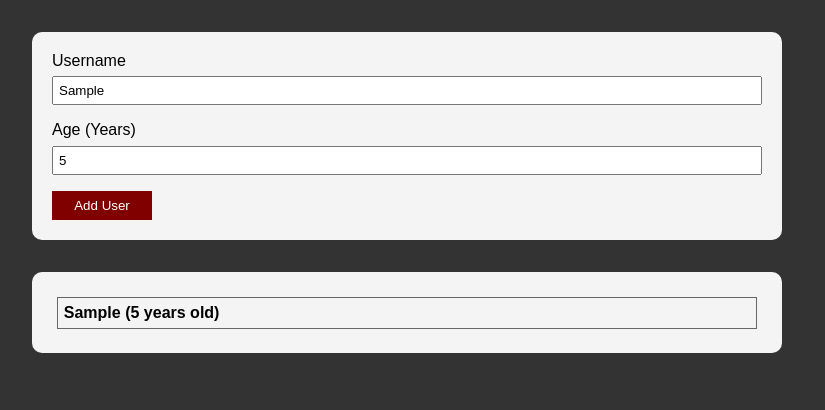
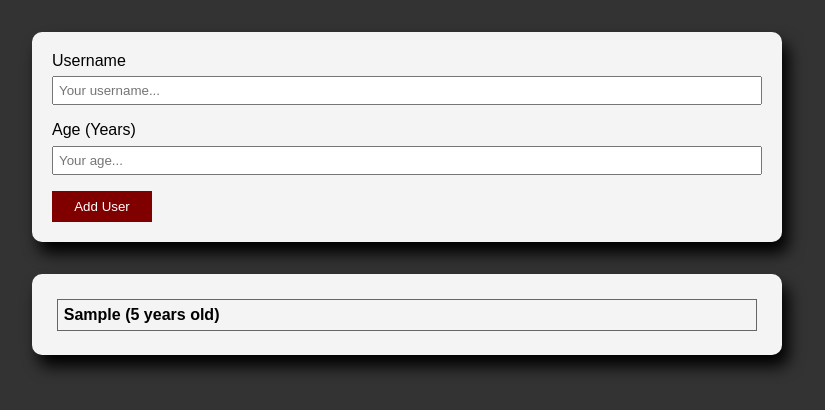
Before and after one commit to AndrewJacobVlietstra/React, a React (Create React App) app in the folder 02-add-users-project/: page / in a window 1280 px wide. Both pictures are taken after typing "Sample", "5" into the empty fields and a click on the button "Add User". Shown: the top 410 px of the page, without its empty margins (233-1058 px from the left). Built offline with nearby package versions, Linux system fonts and the light colour scheme.

Commit message:
finally got my components to work properly and lifted state correctly

```diff
--- a/02-add-users-project/src/App.js
+++ b/02-add-users-project/src/App.js
@@ -1,13 +1,27 @@
-import React from "react";
+import React, { useState } from "react";
 import InputForm from "./Components/InputForm/InputForm";
-// import UserList from "./Components/UserList/UserList";
+import UserList from "./Components/UserList/UserList";
 
 function App() {
 
+  const [users, setUsers] = useState([
+    // { userName: "Andrew", userAge: 25 },
+    // { userName: "Evan", userAge: 22 },
+    // { userName: "Miranda", userAge: 25 },
+  ]);
+
+  const addUserHandler = (uName, uAge) => {
+    setUsers((prevUsers) => {
+      return [...prevUsers, {userName: uName, userAge: uAge, userID: Math.random().toString()}];
+    });
+  };
+
+  // Give InputForm functionality to set new array of user objects and preserve state of previous users
+  // Give UserList the updated array of user objects to render to screen
   return (
     <>
-      <InputForm />
-      {/* <UserList savedUser={savedUser}/> */}
+      <InputForm users={users} onAddUser={addUserHandler}/>
+      <UserList users={users}/>
     </>
   );
 }
--- /dev/null
+++ b/02-add-users-project/src/Components/Card/Card.css
@@ -0,0 +1,8 @@
+.card {
+    background-color: #f4f4f4;
+    width: 750px;
+    height: auto;
+    margin: 2rem auto;
+    border-radius: 10px;
+    box-shadow: .4rem .7rem 1rem #000;
+}
--- /dev/null
+++ b/02-add-users-project/src/Components/Card/Card.js
@@ -0,0 +1,10 @@
+import React from 'react'
+import './Card.css';
+
+function Card({users, children}) {
+    return (
+        <div className={`card`} >{children}</div> // children will put everything between the card component its wrapped around
+    )
+}
+
+export default Card
--- a/02-add-users-project/src/Components/InputForm/InputForm.css
+++ b/02-add-users-project/src/Components/InputForm/InputForm.css
@@ -1,12 +1,7 @@
 .formClass {
     display: flex;
     flex-direction: column;
-    background-color: #f4f4f4;
-    width: 750px;
-    height: auto;
-    margin: 2rem auto;
     padding: 20px;
-    border-radius: 10px;
 }
 
 .formInput {
@@ -17,9 +12,18 @@
 
 .formButton {
     background-color: maroon;
+    border: 1px solid transparent;
     color: #fff;
     width: 100px;
-    border: none;
     padding: 7px;
     cursor: pointer;
+    transition: all .25s;
 }
+
+.formButton:hover {background-color: rgb(172, 1, 1);}
+
+.formButton:active {
+    background-color: rgba(172, 1, 1, 0);
+    color: black;
+    border: 1px solid black;
+}
--- a/02-add-users-project/src/Components/InputForm/InputForm.js
+++ b/02-add-users-project/src/Components/InputForm/InputForm.js
@@ -1,13 +1,8 @@
 import React, { useState } from 'react'
 import './InputForm.css';
-import '../UserList/UserList.css';
+import Card from '../Card/Card';
 
-function InputForm() {
-
-    const [users, setUsers] = useState([
-        // {userName: 'Andrew', userAge: 25},
-        // {userName: 'Evan', userAge: 22},
-    ]);
+function InputForm( {onAddUser} ) {
 
     const [userName, setUserName] = useState('');
     const [userAge, setUserAge] = useState('');
@@ -29,41 +24,35 @@ function InputForm() {
             userAge: userAge,
         };
 
-        // Guard Clause, if new user matches an existing user or age is less than or equal to 0, return
-        if (users.find(user => user.userName === newUser.userName)) return;
-        if (newUser.userAge <= 0) return;
+        // Guard Clauses
+        if(userName.trim().length === 0 || +userAge.trim().length === 0) return;
+        if (newUser.userAge < 1) return;
+        // if (users.find(user => user.userName === newUser.userName)) return;
 
         // Else add the user
-        setUsers([
-            ...users,
-            newUser,
-        ]);
+        onAddUser(userName, userAge);
 
-        // Clear fields
+        // Clear fields, have to also pass current value back into input fields
         setUserName('');
         setUserAge('');
     }
 
 
-    const mappedUsers = users.map((user) => {
-        return <li key={user.userName} className='userListItem'>{user.userName} ({user.userAge} years old)</li>;
-    });
-
     return (
         <>
-            <div>
-                <form className='formClass'>
-                    <label>Username</label>
-                    <input className='formInput' type='text' placeholder='Your username...' onChange={userNameOnChangeHandler}></input>
-                    <label>Age (Years)</label>
-                    <input className='formInput' type='number' placeholder='Your age...' onChange={userAgeOnChangeHandler}></input>
-                    <button className='formButton' type='submit' onClick={formSubmitHandler}>Add User</button>
+            <Card>
+                <form className='formClass' onSubmit={formSubmitHandler}>
+                    <label htmlFor='userName'>Username</label>
+                    <input id='userName' className='formInput' value={userName} type='text' placeholder='Your username...' onChange={userNameOnChangeHandler}></input>
+                    <label htmlFor='userAge'>Age (Years)</label>
+                    <input id='userAge' className='formInput' value={userAge} type='number' placeholder='Your age...' onChange={userAgeOnChangeHandler}></input>
+                    <button className='formButton' type='submit'>Add User</button>
                 </form>
-            </div>
+            </Card>
 
-            <ul className={`userList ${users.length === 0 ? 'hidden' : ''}`}>
-                {mappedUsers}
-            </ul>
+            <Card>
+
+            </Card>
         </>
     )
 }
--- a/02-add-users-project/src/Components/UserList/UserList.css
+++ b/02-add-users-project/src/Components/UserList/UserList.css
@@ -1,13 +1,9 @@
 .userList {
+    transition: all .3s;
     display: flex;
     flex-direction: column;
-    background-color: #f4f4f4;
-    width: 750px;
-    height: auto;
-    margin: 2rem auto;
+    list-style: none;
     padding: 20px;
-    border-radius: 10px;
-    list-style: none;
 }
 
 .userListItem {
--- a/02-add-users-project/src/Components/UserList/UserList.js
+++ b/02-add-users-project/src/Components/UserList/UserList.js
@@ -1,23 +1,24 @@
-import React, { useState } from 'react'
-import './UserList.css';
+import React from "react";
+import "./UserList.css";
+import Card from "../Card/Card";
 
-function UserList() {
-    const [users, setUsers] = useState([
-        {userName: 'Andrew', userAge: 25},
-        {userName: 'Evan', userAge: 22},
-    ]);
+function UserList({users}) {
 
+  const mappedUsers = users.map(user => {
+    return (
+      <li key={user.userID} className="userListItem">
+        {user.userName} ({user.userAge} year{user.userAge > 1 ? "s" : ""} old)
+      </li>
+    );
+  });
 
-
-    const mappedUsers = users.map((user) => {
-        return <li key={user.userName} className='userListItem'>{user.userName} ({user.userAge} years old)</li>;
-    });
-
-    return (
-        <ul className='userList'>
-            {mappedUsers}
-        </ul>
-    )
+  return (
+    <Card>
+      <ul className={`userList ${users.length === 0 ? "hidden" : ""}`}>
+        {mappedUsers}
+      </ul>
+    </Card>
+  );
 }
 
-export default UserList
+export default UserList;
```
